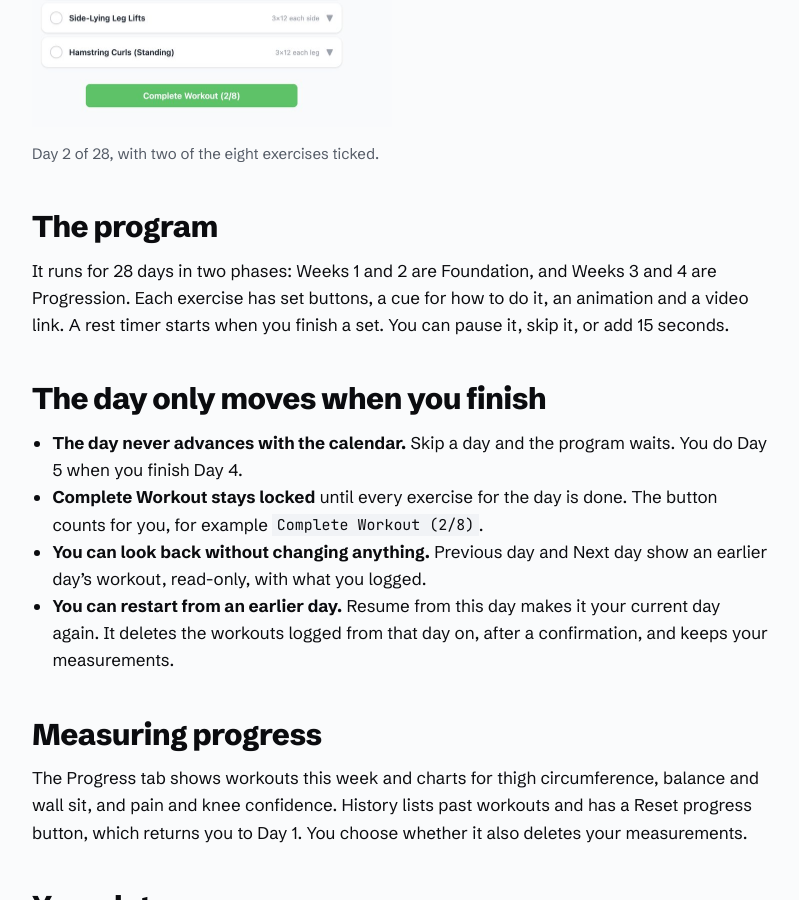
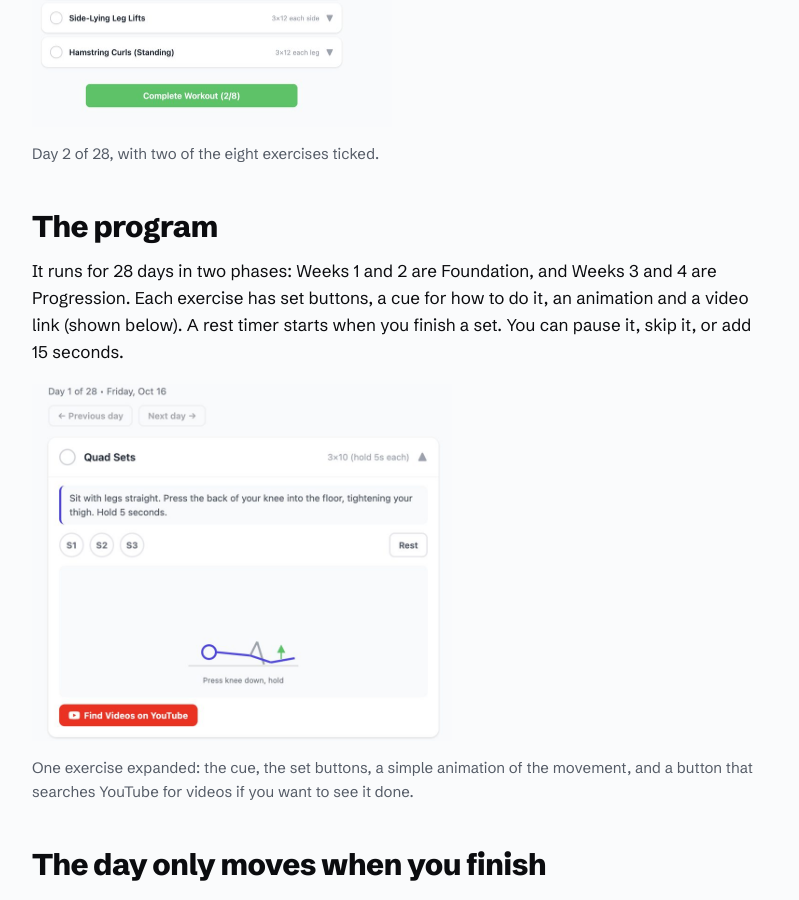
Before and after one commit to and/and.github.io, a Jekyll site: the page built from _posts/2026-02-14-exercise-tracker.md, in a window 1280 px wide and 900 px high, scrolled down 796 px. Shown: the whole window, without its empty margins (240-1039 px from the left). Built offline with Jekyll 4.4.1, drawn with Linux system fonts in a browser that asks for light colours.

Commit message:
Exercise tracker post: add expanded exercise view
Co-Authored-By: Claude Sonnet 5.5 <noreply@anthropic.com>
Claude-Session: https://claude.ai/code/session_01MuwebNEXBFxCrvNjpbsvNM

```diff
--- a/_posts/2026-02-14-exercise-tracker.md
+++ b/_posts/2026-02-14-exercise-tracker.md
@@ -18,7 +18,12 @@ It's a personal tracker, not medical advice. Check with your doctor or physical
 
 ## The program
 
-It runs for 28 days in two phases: Weeks 1 and 2 are Foundation, and Weeks 3 and 4 are Progression. Each exercise has set buttons, a cue for how to do it, an animation and a video link. A rest timer starts when you finish a set. You can pause it, skip it, or add 15 seconds.
+It runs for 28 days in two phases: Weeks 1 and 2 are Foundation, and Weeks 3 and 4 are Progression. Each exercise has set buttons, a cue for how to do it, an animation and a video link (shown below). A rest timer starts when you finish a set. You can pause it, skip it, or add 15 seconds.
+
+<figure>
+  <img src="{{ "/assets/images/exercise/exercise-expanded.jpg" | relative_url }}" alt="An expanded exercise, Quad Sets, 3 sets of 10 with a 5 second hold. It shows a written cue, three set buttons, a Rest button, a simple line animation of a leg pressing the knee down, and a red Find Videos on YouTube button" loading="lazy" style="max-width:420px">
+  <figcaption>One exercise expanded: the cue, the set buttons, a simple animation of the movement, and a button that searches YouTube for videos if you want to see it done.</figcaption>
+</figure>
 
 ## The day only moves when you finish
 
```
Also changed, not shown: assets/images/exercise/exercise-expanded.jpg (added).
